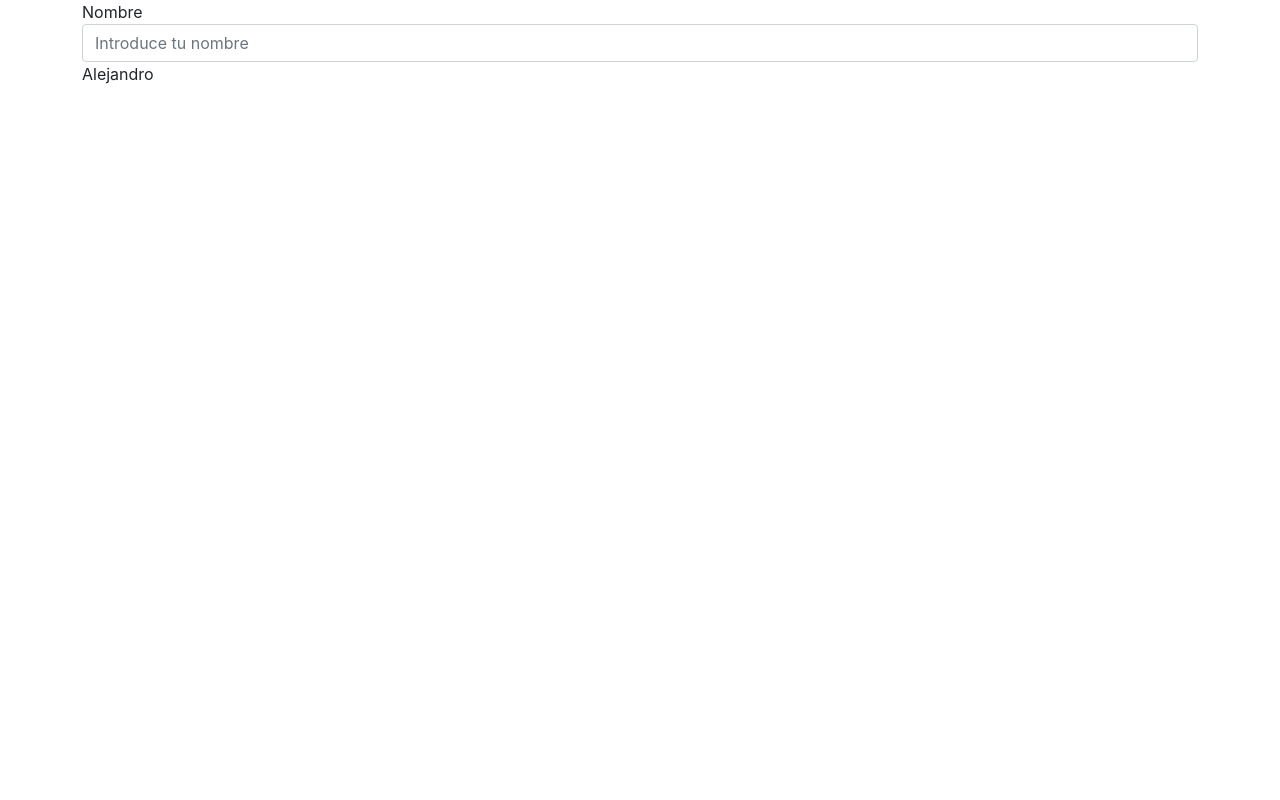
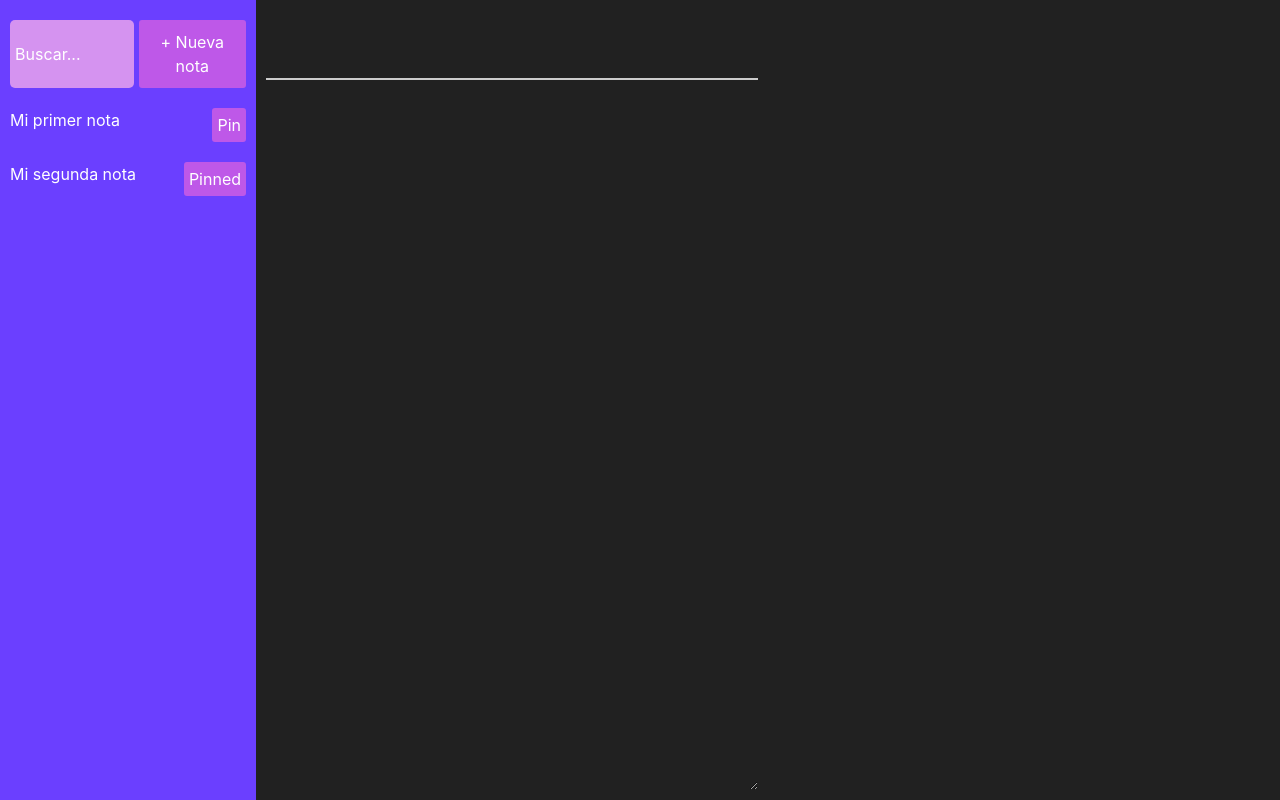
Before and after one commit to alejaam/notes, a React (Create React App) app: page / in a window 1280 px wide. Built offline with nearby package versions, Linux system fonts and the light colour scheme.

Commit message:
Estructura de la app

```diff
--- a/src/App.css
+++ b/src/App.css
@@ -1,38 +1,156 @@
-.App {
-  text-align: center;
+/* * {
+  background-color: #5221E6
+} */
+
+.container2 {
+    display: flex;
+    height: 100vh;
+    background-color: #6F40FF;
 }
 
-.App-logo {
-  height: 40vmin;
-  pointer-events: none;
+.panel {
+    background-color: #6B3FFF;
+    /* background-color: #333333; */
+    width: 20%;
+    padding: 10px 0;
 }
 
-@media (prefers-reduced-motion: no-preference) {
-  .App-logo {
-    animation: App-logo-spin infinite 20s linear;
-  }
+.editor {
+    background-color: #212121;
+    padding: 10px;
+    width: 40%;
+    display: flex;
+    flex-direction: column;
 }
 
-.App-header {
-  background-color: #282c34;
-  min-height: 100vh;
-  display: flex;
-  flex-direction: column;
-  align-items: center;
-  justify-content: center;
-  font-size: calc(10px + 2vmin);
-  color: white;
+.editor input,
+.editor textarea {
+    padding: 10px;
+    width: 100%;
 }
 
-.App-link {
-  color: #61dafb;
+
+.preview {
+    background-color: #212121;
+    color: white;
+    padding: 10px;
+    width: 40%;
 }
 
-@keyframes App-logo-spin {
-  from {
-    transform: rotate(0deg);
-  }
-  to {
-    transform: rotate(360deg);
-  }
+.note {
+    color: white;
+    padding: 10px;
+    display: flex;
+    justify-content: space-between;
+    cursor: pointer;
 }
+
+
+.menu {
+    padding: 10px;
+    text-align: right;
+    display: flex;
+    justify-content: space-between;
+    gap: 5px;
+}
+
+.btn {
+    background: #BE58E8;
+    border: none;
+    border-radius: 3px;
+    padding: 10px;
+    color: white;
+    font-size: 16px;
+    cursor: pointer;
+}
+
+.btn:hover {
+    background: #a325d4;
+    color: white;
+}
+
+
+.pinButton {
+    background: #BE58E8;
+    border: none;
+    border-radius: 3px;
+    padding: 5px;
+    color: white;
+    cursor: pointer;
+}
+
+.pinButton:hover {
+    background-color: #a325d4;
+}
+
+.activeNote {
+    background-color: #6d178f;
+}
+
+.editor-textarea {
+    display: flex;
+    flex-direction: column;
+    height: 100%;
+}
+
+.content {
+    color: white;
+    box-sizing: border-box;
+    width: 100%;
+    height: 100%;
+
+    outline: none;
+    border: none;
+
+    font-family: Arial, Helvetica, sans-serif;
+    line-height: 1.7;
+    font-size: 18px;
+    background-color: transparent;
+}
+
+.title {
+    color: white;
+    box-sizing: border-box;
+    padding: 10px;
+    width: 100%;
+
+    border: none;
+    border-bottom: solid 2px #ccc;
+    margin-bottom: 20px;
+
+    font-size: 32px;
+    font-weight: bolder;
+    outline: none;
+
+    background-color: transparent;
+}
+
+.search {
+    color: white;
+    padding: 5px;
+    outline: none;
+    border-radius: 5px;
+    border: none;
+    width: 60%;
+    font-size: 16px;
+    background: #d593f0;
+
+}
+
+.search:focus {
+    background-color: transparent;
+    border: solid 1px black;
+    color: white;
+}
+
+.search::placeholder {
+    /* Chrome, Firefox, Opera, Safari 10.1+ */
+    color: white;
+    opacity: 1;
+    /* Firefox */
+}
+
+.statusCodeContainer {
+    color: white;
+    height: 25px;
+}
--- a/src/App.js
+++ b/src/App.js
@@ -5,19 +5,73 @@ import Mensaje from './components/mensaje';
 
 function App() {
 
-  const [nombre, setNombre] = useState('Alejandro');
+    // const [nombre, setNombre] = useState('Alejandro');
+    const [items, setiItems] = useState([
+        {
+            id: 0,
+            title: 'Mi primer nota',
+            text: '# Hola a todos',
+            pinned: false,
+            created: Date().now
+        },
+        {
+            id: 1,
+            title: 'Mi segunda nota',
+            text: '# Hola a todos',
+            pinned: true,
+            created: Date().now
+        },
 
+    ]);
 
-  return (
-    <div className='container'>
-      <div className="form-group">
-        <label for="name">Nombre</label>
-        <input type="text"
-          class="form-control" name="name" id="name" aria-describedby="helpId" placeholder="Introduce tu nombre" onChange={(e) => setNombre(e.target.value)} />
-      </div>
-      <Mensaje texto={nombre} />
-    </div>
-  );
+    const handleClick = (e) => {
+        const note = {
+            id: 2,
+            title: 'Mi tercera nota',
+            text: '# Hola a todos',
+            pinned: false,
+            created: Date().now
+        };
+
+        setiItems([...items, note]);
+    }
+
+    return (
+        <div className='App container2'>
+            <div className='panel'>
+                <div className='menu'>
+                    <input className='form search' placeholder='Buscar...' />
+                    <button className='btn' onClick={handleClick}>+ Nueva nota</button>
+                </div>
+                <div className='list'>
+                    {
+                        items.map((item, i) => {
+                            return <div key={item.id} className='note'>
+                                <div>
+                                    {item.title === '' ? '[Sin titulo]' : item.title.substring(0, 20)}
+                                </div>
+                                <div>
+                                    <button className='pinButton'>{item.pinned ? 'Pinned' : 'Pin'}</button>
+                                </div>
+                            </div>
+                        })
+                    }
+                </div>
+            </div>
+            <div className='editor'>
+                <div>
+                    <input className='title'/>
+                </div>
+                <div className='editor-textarea'>
+                    <textarea className='content'>
+                    </textarea>
+                </div>
+            </div>
+            <div className='preview'>
+
+            </div>
+        </div>
+    );
 }
 
 export default App;
```
